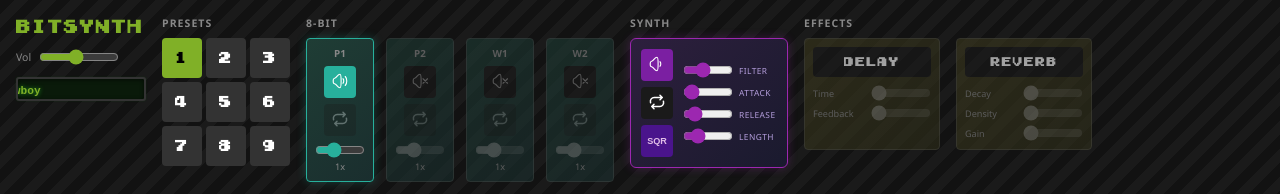
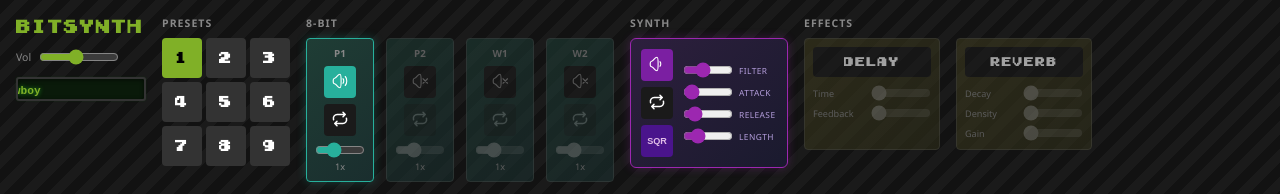
Before and after one commit to stenobot/BitSynthWeb, a React (Vite) app: page / in a window 1280 px wide. Shown: the top 194 px of the page. Built offline with nearby package versions, Linux system fonts and the light colour scheme; no server answers.

Commit message:
updated loading screen style; re-enabled looping for P1 and P2 sound banks

```diff
--- a/src/components/Controls/ControlPanel.tsx
+++ b/src/components/Controls/ControlPanel.tsx
@@ -113,7 +113,6 @@ export function ControlPanel() {
       <div className="control-panel__section">
         <h2>8-Bit</h2>
         <div className="sound-banks">
-          {/* TODO: Remove loopDisabled for p1/p2 once loop sample files are fixed */}
           {SOUND_BANKS.map((bankId) => (
             <SoundBankControl
               key={bankId}
@@ -121,7 +120,6 @@ export function ControlPanel() {
               volume={soundBanks[bankId].volume}
               loop={soundBanks[bankId].loop}
               pitch={soundBanks[bankId].pitch}
-              loopDisabled={bankId === 'p1' || bankId === 'p2'}
               onVolumeChange={(v) => setSoundBankVolume(bankId, v)}
               onLoopChange={(l) => setSoundBankLoop(bankId, l)}
               onPitchChange={(p) => setSoundBankPitch(bankId, p)}
--- a/src/components/Controls/SoundBankControl.tsx
+++ b/src/components/Controls/SoundBankControl.tsx
@@ -8,8 +8,6 @@ interface SoundBankControlProps {
   volume: VolumeLevel
   loop: boolean
   pitch: number
-  // TODO: Remove loopDisabled once P1/P2 loop sample files are fixed
-  loopDisabled?: boolean
   onVolumeChange: (volume: VolumeLevel) => void
   onLoopChange: (loop: boolean) => void
   onPitchChange: (pitch: number) => void
@@ -23,7 +21,6 @@ export function SoundBankControl({
   volume,
   loop,
   pitch,
-  loopDisabled,
   onVolumeChange,
   onLoopChange,
   onPitchChange
@@ -52,7 +49,7 @@ export function SoundBankControl({
         className={`sound-bank__loop ${loop ? 'loop--active' : ''}`}
         onClick={() => onLoopChange(!loop)}
         title={loop ? 'Loop: On' : 'Loop: Off'}
-        disabled={volume === 'off' || loopDisabled}
+        disabled={volume === 'off'}
       >
         <img src={`${BASE_URL}images/loop.svg`} alt="Loop" className="loop-icon" />
       </button>
--- a/src/components/LoadingScreen.css
+++ b/src/components/LoadingScreen.css
@@ -15,9 +15,9 @@
   font-weight: bold;
   color: var(--color-accent);
   margin-bottom: 2rem;
-  font-family: monospace;
+  font-family: 'Early GameBoy', monospace;
   text-transform: uppercase;
-  letter-spacing: 0.2em;
+  letter-spacing: -0.05em;
 }
 
 .loading-bar-container {
```
